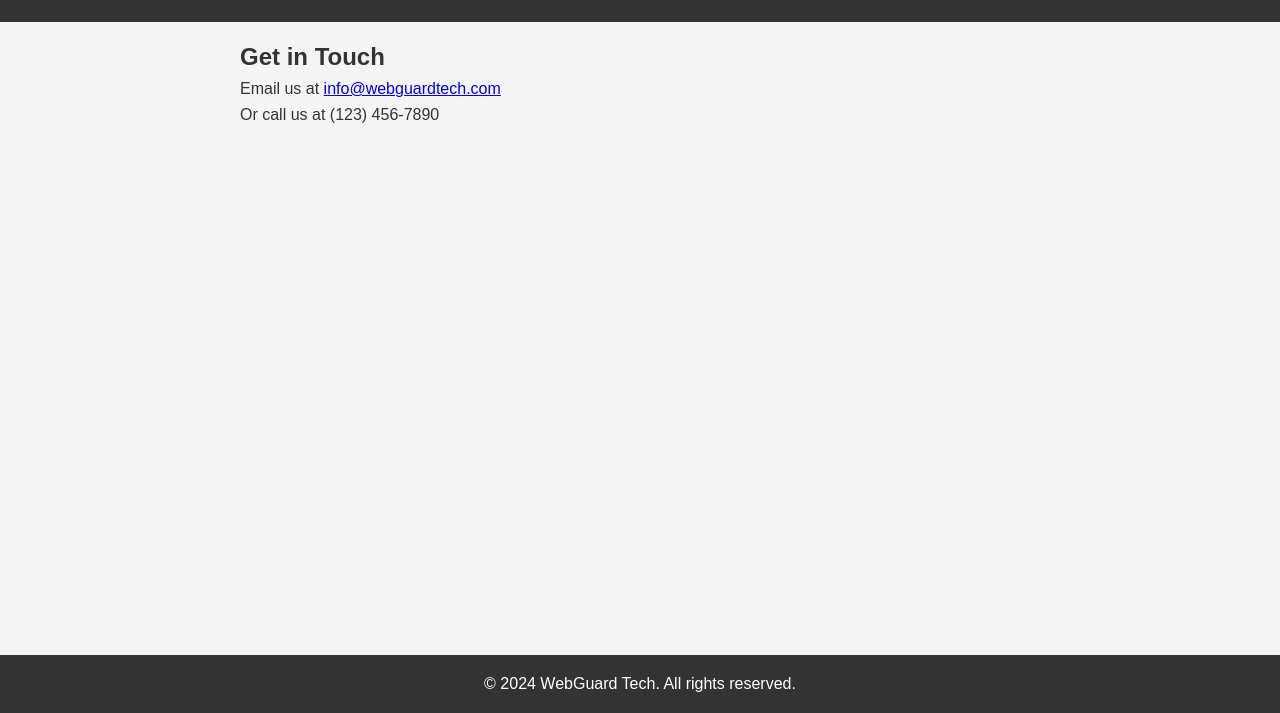
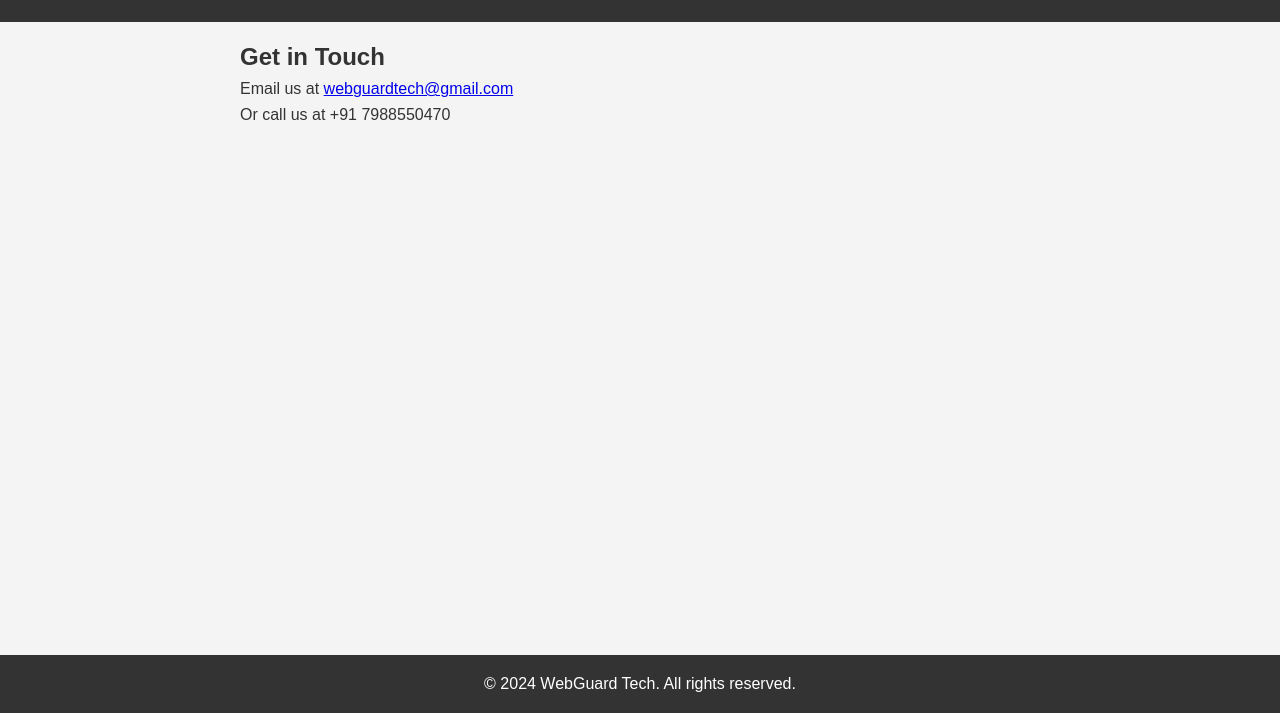
Before and after one commit to Mohit-Sharma-cloud/webguardtech, a plain HTML site: page contact.html in a window 1280 px wide. Shown: the part 87-800 px from the top of the page. Drawn offline with Linux system fonts and the light colour scheme.

Commit message:
contact updated..

```diff
--- a/contact.html
+++ b/contact.html
@@ -21,8 +21,8 @@
     <main>
         <section>
             <h2>Get in Touch</h2>
-            <p>Email us at <a href="mailto:info@webguardtech.com">info@webguardtech.com</a></p>
-            <p>Or call us at (123) 456-7890</p>
+            <p>Email us at <a href="mailto:webguardtech@gmail.com">webguardtech@gmail.com</a></p>
+            <p>Or call us at +91 7988550470</p>
         </section>
     </main>
     <footer>
```
Also changed, not shown: index.html (+4 -0 lines).
